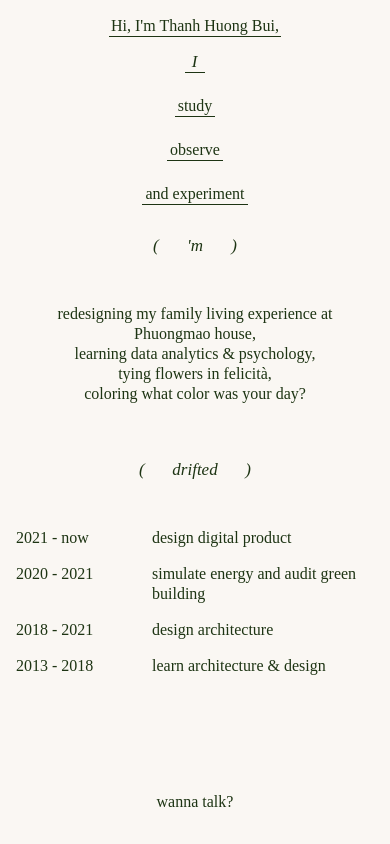
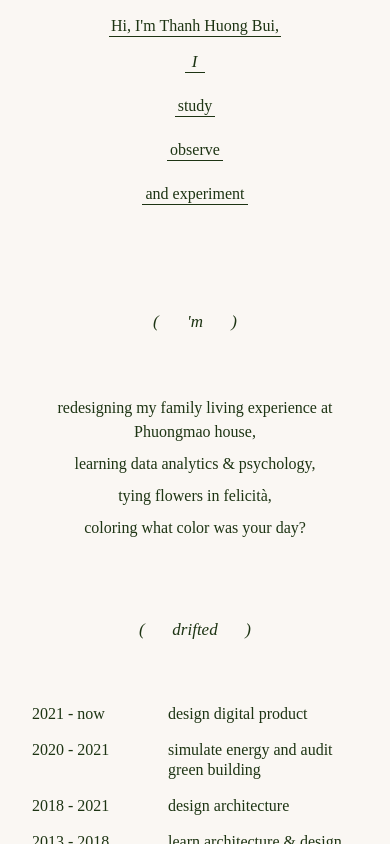
Before and after one commit to cuongvt07/buithanhhuong, a React (Vite) app: page /about in a window 390 px wide. Built offline with nearby package versions, Linux system fonts and the light colour scheme; a web font is replaced by a local one.

Commit message:
update code1

```diff
--- a/App.tsx
+++ b/App.tsx
@@ -88,7 +88,7 @@ const AppContent: React.FC = () => {
           <NavbarMobile currentPage={currentPage} showWannaTalk={false} />
 
           {/* Mobile Content + WannaTalk together */}
-          <div className="flex-1 flex flex-col overflow-hidden">
+          <div className={`flex-1 flex flex-col ${isMobileScrollable ? '' : 'overflow-hidden'}`}>
             <Routes>
               <Route path="/" element={<Navigate to="/hi" replace />} />
               <Route path="/hi" element={<Hero />} />
@@ -102,8 +102,8 @@ const AppContent: React.FC = () => {
             </Routes>
           </div>
 
-          {/* WannaTalk - inside unified block, at bottom - hidden on Home page (handled by Hero) */}
-          {!['/', '/hi'].includes(location.pathname) && (
+          {/* WannaTalk - inside unified block, at bottom - hidden on Home page (handled by Hero) and About page (handled by About) */}
+          {!['/', '/hi', '/about'].includes(location.pathname) && (
             <div className="w-full bg-[#faf7f3] shrink-0">
               <WannaTalk isActive={currentPage === 'contact'} />
             </div>
--- a/components/About.tsx
+++ b/components/About.tsx
@@ -1,6 +1,7 @@
-
 import React from 'react';
 import SectionLabel from './SectionLabel';
+import WannaTalk from './WannaTalk';
+import { COLORS, TYPOGRAPHY } from '../config/designTokens';
 
 const About: React.FC = () => {
   const currentInterests = [
@@ -18,9 +19,53 @@ const About: React.FC = () => {
   ];
 
   return (
-    <section className="min-h-screen md:h-screen px-0 w-full relative md:overflow-hidden flex flex-col items-center">
-      {/* Container to fill the section */}
-      <div className="w-full flex-1 relative flex flex-col">
+    <section className="min-h-screen md:h-screen w-full relative md:overflow-hidden flex flex-col items-center">
+      {/* Mobile Layout - Scrollable Container */}
+      <div className="md:hidden w-full flex flex-col items-center pt-[60px] pb-[32px] px-[32px] gap-[48px]">
+        {/* Block 1: Interests */}
+        <div className="w-full flex flex-col items-center gap-0">
+          <SectionLabel
+            text="'m"
+            width="84px"
+            mobileWidth="84px"
+            className="relative"
+          />
+          <div className="w-full space-y-2 flex flex-col items-center pt-[32px]">
+            {currentInterests.map((item, idx) => (
+              <div key={idx} className="w-full text-center text-[#1d3413] px-2" style={{ fontFamily: TYPOGRAPHY.body.fontFamily, fontSize: '16px', lineHeight: '24px' }}>
+                <span className="font-medium mr-1">{item.label}</span>
+                <span className="opacity-100">{item.desc}{idx < currentInterests.length - 1 ? ',' : ''}</span>
+              </div>
+            ))}
+          </div>
+        </div>
+
+        {/* Block 2: History */}
+        <div className="w-full flex flex-col items-center gap-0">
+          <SectionLabel
+            text="drifted"
+            width="112px"
+            mobileWidth="112px"
+            className="relative"
+          />
+          <div className="w-full space-y-4 pt-[32px]">
+            {history.map((item, idx) => (
+              <div key={idx} className="flex flex-row gap-4 text-[16px] leading-[20px] justify-between items-start text-left w-full">
+                <span className="w-[120px] shrink-0 text-[#1d3413] font-normal whitespace-nowrap">{item.period}</span>
+                <span className="text-[#1d3413] flex-1 opacity-100">{item.desc}</span>
+              </div>
+            ))}
+          </div>
+        </div>
+
+        {/* Block 3: WannaTalk */}
+        <div className="w-full pt-8 flex justify-center">
+          <WannaTalk isActive={false} />
+        </div>
+      </div>
+
+      {/* Desktop Layout - Kept but hidden on mobile */}
+      <div className="hidden md:flex w-full flex-1 relative flex flex-col">
 
         {/* Group 1: Interests - Vertically Centered on Desktop (Fixed to Viewport) */}
         <div className="w-full flex flex-col md:fixed md:inset-0 md:justify-center md:items-center px-0 md:px-12 z-10 mb-10 md:mb-0 pointer-events-none">
--- a/components/Hero.tsx
+++ b/components/Hero.tsx
@@ -189,7 +189,7 @@ const Hero: React.FC<HeroProps> = () => {
             text="or mostly just breathe"
             width="205px"
             mobileWidth="205px"
-            className="relative z-50 p-0"
+            className="relative z-50"
           />
         </div>
 
--- a/components/SectionLabel.tsx
+++ b/components/SectionLabel.tsx
@@ -28,7 +28,7 @@ const SectionLabel: React.FC<SectionLabelProps> = ({ text, width = 'auto', mobil
       <style>{`
         .section-label-container {
              width: var(--label-width);
-             padding: 24px;
+             padding: 32px;
         }
         .section-label-text {
           font-family: 'STIX Two Text', serif;
@@ -41,7 +41,7 @@ const SectionLabel: React.FC<SectionLabelProps> = ({ text, width = 'auto', mobil
         @media (max-width: ${BREAKPOINTS.tablet - 1}px) {
           .section-label-container {
              width: var(--label-mobile-width) !important;
-             padding: 16px !important;
+             padding: 32px !important;
           }
         }
         @media (min-width: ${BREAKPOINTS.tablet}px) {
```
Lines whose indentation alone changed are shown as unchanged.
